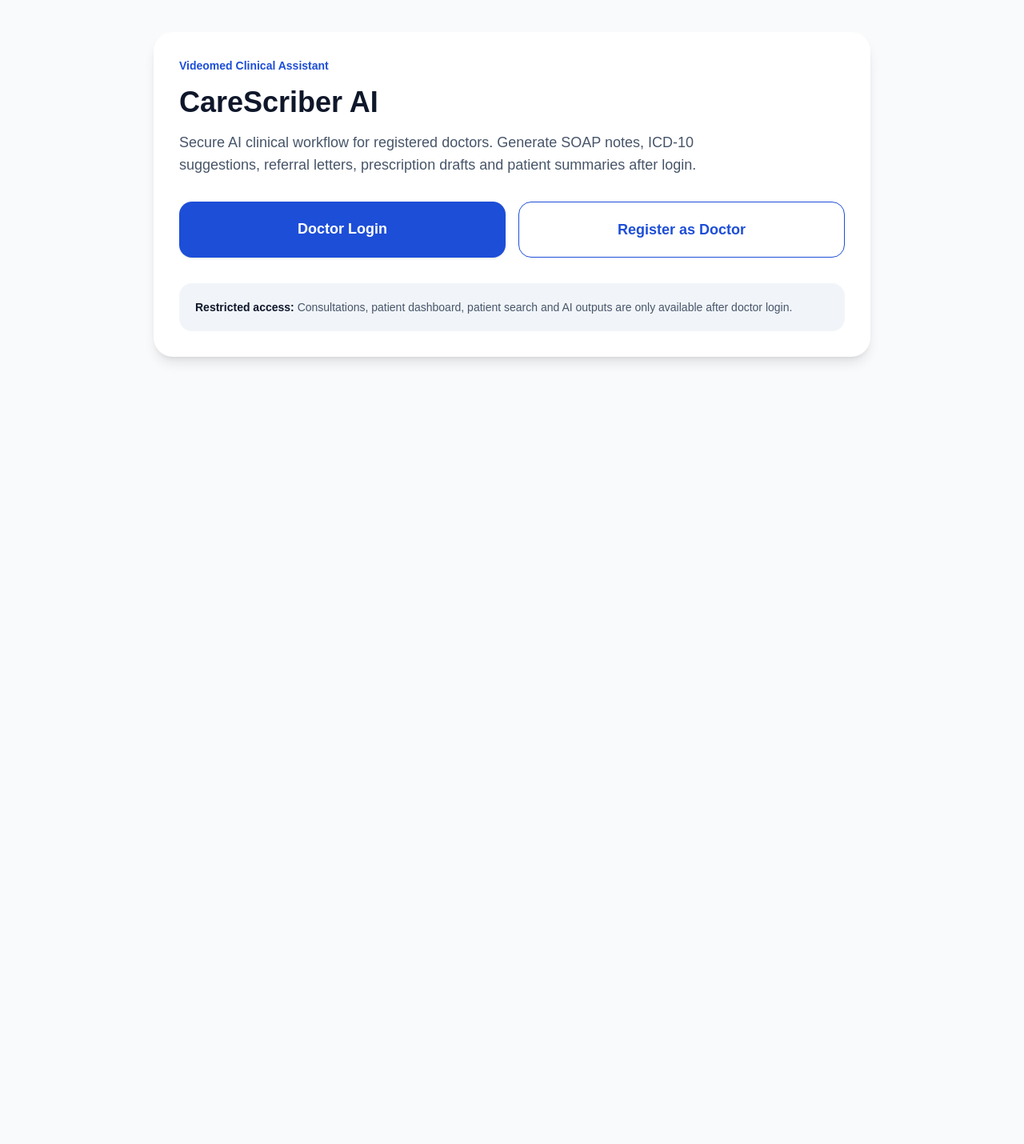
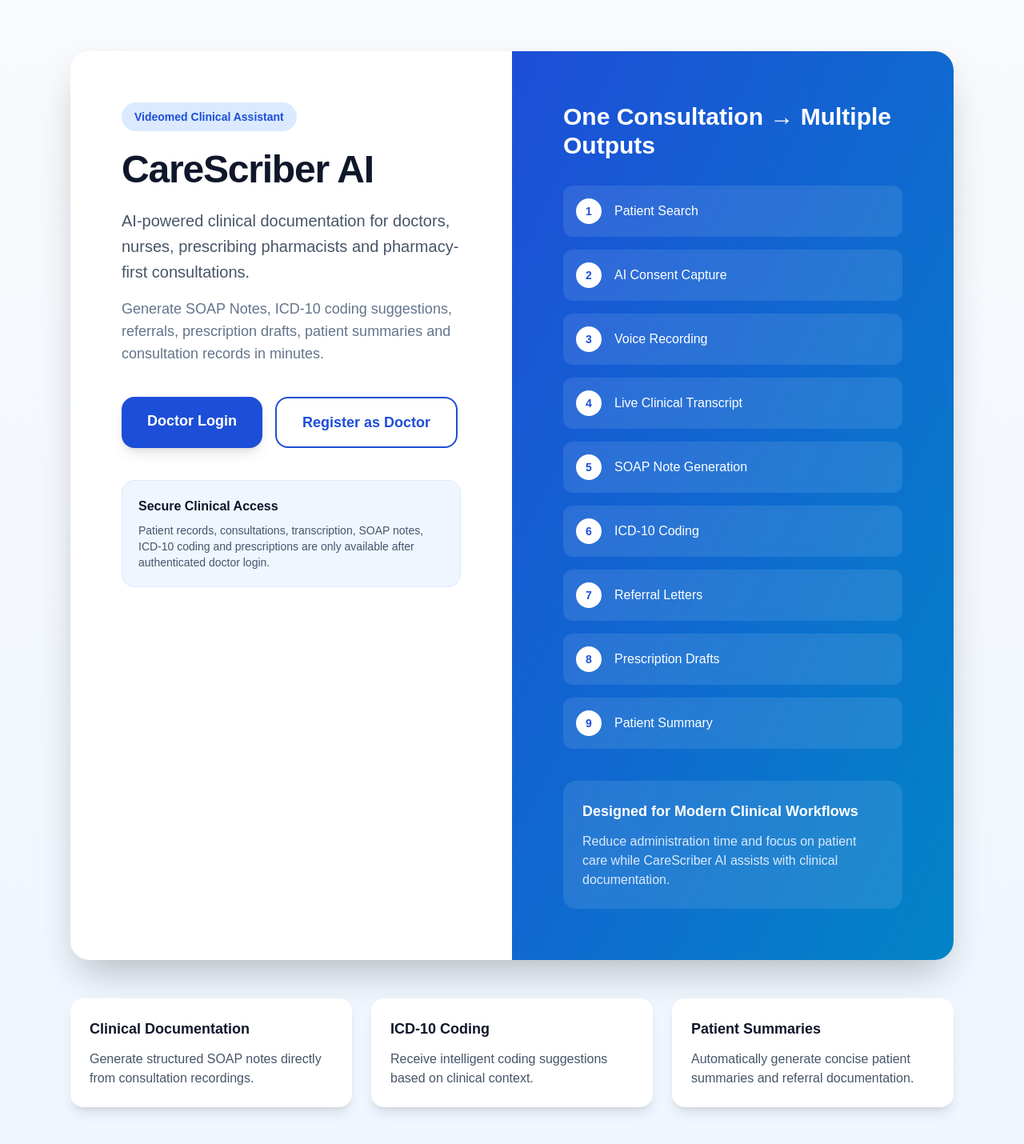
Before and after one commit to Siraajadams/Carescriber-, a Next.js app: page / in a window 1280 px wide. Shown: the top 1430 px of the page at 80% size. Before the commit the page ends 800 px from the top, so only its background shows below. Built offline with nearby package versions, Linux system fonts and the light colour scheme.

Commit message:
Update page.tsx

```diff
--- a/app/page.tsx
+++ b/app/page.tsx
@@ -2,42 +2,135 @@
 
 export default function HomePage() {
   return (
-    <main className="min-h-screen bg-slate-50 px-6 py-10">
-      <section className="mx-auto max-w-4xl rounded-3xl bg-white p-8 shadow-lg">
-        <p className="text-sm font-semibold text-blue-700">
+    <main className="min-h-screen bg-gradient-to-b from-slate-50 to-blue-50">
+      <section className="mx-auto max-w-6xl px-6 py-16">
+        <div className="overflow-hidden rounded-3xl bg-white shadow-2xl">
+          <div className="grid lg:grid-cols-2">
+            {/* Left */}
+            <div className="p-10 lg:p-16">
+              <div className="inline-flex items-center rounded-full bg-blue-100 px-4 py-2 text-sm font-semibold text-blue-700">
                 Videomed Clinical Assistant
-        </p>
+              </div>
 
-        <h1 className="mt-4 text-4xl font-bold text-slate-900">
+              <h1 className="mt-6 text-5xl font-bold tracking-tight text-slate-900">
                 CareScriber AI
               </h1>
 
-        <p className="mt-4 max-w-2xl text-lg text-slate-600">
-          Secure AI clinical workflow for registered doctors. Generate SOAP
-          notes, ICD-10 suggestions, referral letters, prescription drafts and
-          patient summaries after login.
+              <p className="mt-6 text-xl leading-8 text-slate-600">
+                AI-powered clinical documentation for doctors, nurses,
+                prescribing pharmacists and pharmacy-first consultations.
               </p>
 
-        <div className="mt-8 grid gap-4 sm:grid-cols-2">
+              <p className="mt-4 text-lg text-slate-500">
+                Generate SOAP Notes, ICD-10 coding suggestions, referrals,
+                prescription drafts, patient summaries and consultation records
+                in minutes.
+              </p>
+
+              <div className="mt-10 flex flex-col gap-4 sm:flex-row">
                 <Link
                   href="/login"
-            className="rounded-2xl bg-blue-700 px-6 py-5 text-center text-lg font-semibold text-white shadow hover:bg-blue-800"
+                  className="rounded-2xl bg-blue-700 px-8 py-4 text-center text-lg font-semibold text-white shadow-lg transition hover:bg-blue-800"
                 >
                   Doctor Login
                 </Link>
 
                 <Link
                   href="/register"
-            className="rounded-2xl border border-blue-700 bg-white px-6 py-5 text-center text-lg font-semibold text-blue-700 hover:bg-blue-50"
+                  className="rounded-2xl border-2 border-blue-700 px-8 py-4 text-center text-lg font-semibold text-blue-700 transition hover:bg-blue-50"
                 >
                   Register as Doctor
                 </Link>
               </div>
 
-        <div className="mt-8 rounded-2xl bg-slate-100 p-5 text-sm text-slate-600">
-          <strong className="text-slate-900">Restricted access:</strong>{" "}
-          Consultations, patient dashboard, patient search and AI outputs are
-          only available after doctor login.
+              <div className="mt-10 rounded-2xl border border-blue-100 bg-blue-50 p-5">
+                <p className="font-semibold text-slate-900">
+                  Secure Clinical Access
+                </p>
+
+                <p className="mt-2 text-sm text-slate-600">
+                  Patient records, consultations, transcription, SOAP notes,
+                  ICD-10 coding and prescriptions are only available after
+                  authenticated doctor login.
+                </p>
+              </div>
+            </div>
+
+            {/* Right */}
+            <div className="bg-gradient-to-br from-blue-700 to-sky-600 p-10 text-white lg:p-16">
+              <h2 className="text-3xl font-bold">
+                One Consultation → Multiple Outputs
+              </h2>
+
+              <div className="mt-8 space-y-4">
+                {[
+                  "Patient Search",
+                  "AI Consent Capture",
+                  "Voice Recording",
+                  "Live Clinical Transcript",
+                  "SOAP Note Generation",
+                  "ICD-10 Coding",
+                  "Referral Letters",
+                  "Prescription Drafts",
+                  "Patient Summary",
+                ].map((item, index) => (
+                  <div
+                    key={item}
+                    className="flex items-center rounded-xl bg-white/10 p-4 backdrop-blur-sm"
+                  >
+                    <div className="mr-4 flex h-8 w-8 items-center justify-center rounded-full bg-white text-sm font-bold text-blue-700">
+                      {index + 1}
+                    </div>
+
+                    <span className="font-medium">{item}</span>
+                  </div>
+                ))}
+              </div>
+
+              <div className="mt-10 rounded-2xl bg-white/10 p-6 backdrop-blur-sm">
+                <p className="text-lg font-semibold">
+                  Designed for Modern Clinical Workflows
+                </p>
+
+                <p className="mt-3 text-blue-100">
+                  Reduce administration time and focus on patient care while
+                  CareScriber AI assists with clinical documentation.
+                </p>
+              </div>
+            </div>
+          </div>
+        </div>
+
+        {/* Feature cards */}
+        <div className="mt-12 grid gap-6 md:grid-cols-3">
+          <div className="rounded-2xl bg-white p-6 shadow-lg">
+            <h3 className="text-lg font-bold text-slate-900">
+              Clinical Documentation
+            </h3>
+            <p className="mt-3 text-slate-600">
+              Generate structured SOAP notes directly from consultation
+              recordings.
+            </p>
+          </div>
+
+          <div className="rounded-2xl bg-white p-6 shadow-lg">
+            <h3 className="text-lg font-bold text-slate-900">
+              ICD-10 Coding
+            </h3>
+            <p className="mt-3 text-slate-600">
+              Receive intelligent coding suggestions based on clinical context.
+            </p>
+          </div>
+
+          <div className="rounded-2xl bg-white p-6 shadow-lg">
+            <h3 className="text-lg font-bold text-slate-900">
+              Patient Summaries
+            </h3>
+            <p className="mt-3 text-slate-600">
+              Automatically generate concise patient summaries and referral
+              documentation.
+            </p>
+          </div>
         </div>
       </section>
     </main>
```
Lines whose indentation alone changed are shown as unchanged.
